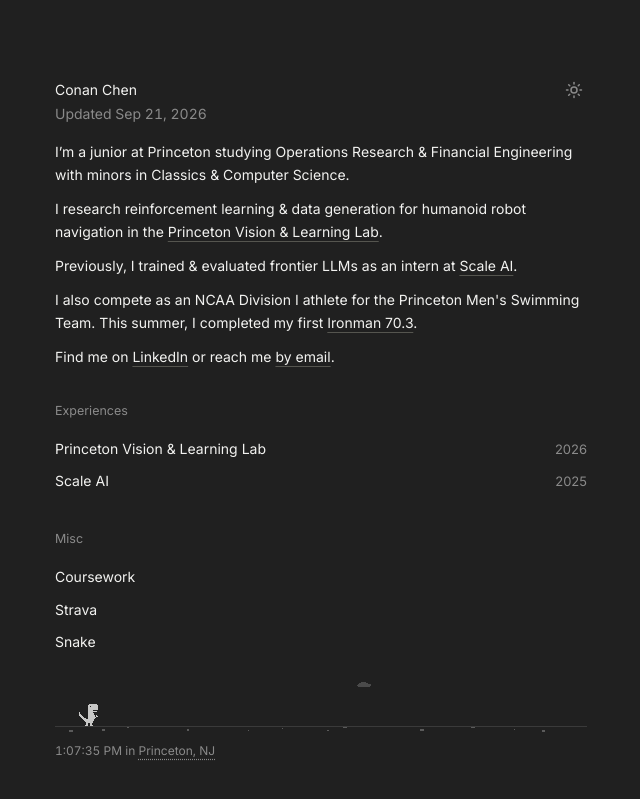
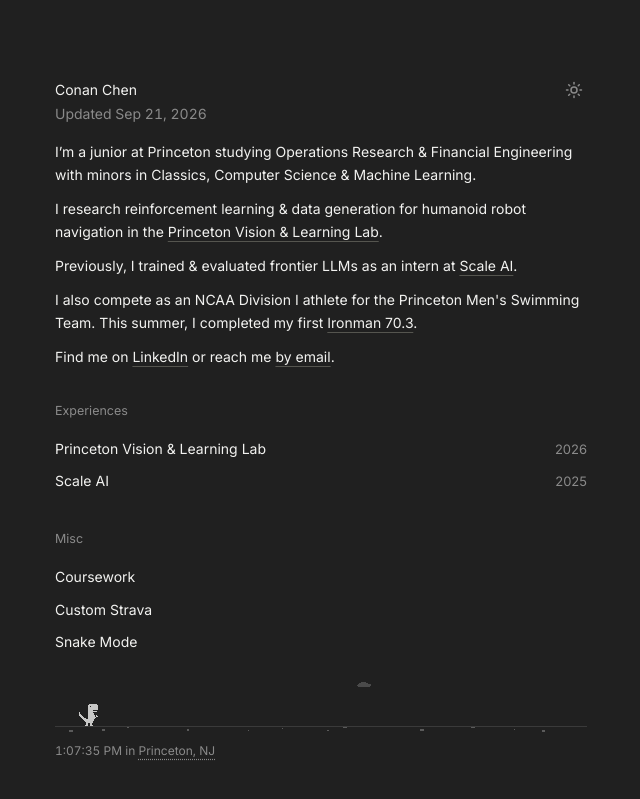
Before and after one commit to conancchen/conancchen.github.io, a Jekyll site: the page built from index.html, in a window 1280 px wide. Shown: the top 799 px of the page, without its empty margins (319-959 px from the left). Built offline with Jekyll 4.4.1, drawn with Linux system fonts in a browser that asks for light colours.

Commit message:
Rename the Strava and Snake links, and add Machine Learning to the minors
Co-Authored-By: Claude Opus 5 <noreply@anthropic.com>

```diff
--- a/index.html
+++ b/index.html
@@ -5,7 +5,7 @@ show_updated: true
 ---
 <section class="bio fade-intro">
   <p>
-    I’m a junior at Princeton studying Operations Research & Financial Engineering with minors in Classics & Computer Science.
+    I’m a junior at Princeton studying Operations Research & Financial Engineering with minors in Classics, Computer Science & Machine Learning.
   </p>
   <p>
     I research reinforcement learning & data generation for humanoid robot navigation in the <a href="https://pvl.cs.princeton.edu/">Princeton Vision & Learning Lab</a>.
@@ -57,10 +57,10 @@ show_updated: true
       <a href="{{ site.baseurl }}/coursework/" class="row-link">Coursework</a>
     </div>
     <div class="row">
-      <a href="https://conancchen.github.io/strava/" class="row-link">Strava</a>
+      <a href="https://conancchen.github.io/strava/" class="row-link">Custom Strava</a>
     </div>
     <div class="row">
-      <a href="#" class="row-link" id="snake-link" role="button" aria-pressed="false" onclick="toggleSnake(event)" title="Chase the apples with your cursor">Snake</a>
+      <a href="#" class="row-link" id="snake-link" role="button" aria-pressed="false" onclick="toggleSnake(event)" title="Chase the apples with your cursor">Snake Mode</a>
     </div>
   </section>
 
@@ -889,7 +889,7 @@ show_updated: true
       link.textContent =
         kind === 'on' ? 'Hide Snake'
           : kind === 'dead' ? (record() ? 'Replay Snake · New best!' : 'Replay Snake')
-          : 'Snake';
+          : 'Snake Mode';
       link.setAttribute('aria-pressed', kind === 'on' ? 'true' : 'false');
       link.setAttribute('title',
         kind === 'on' ? 'Put the snake away'
```
